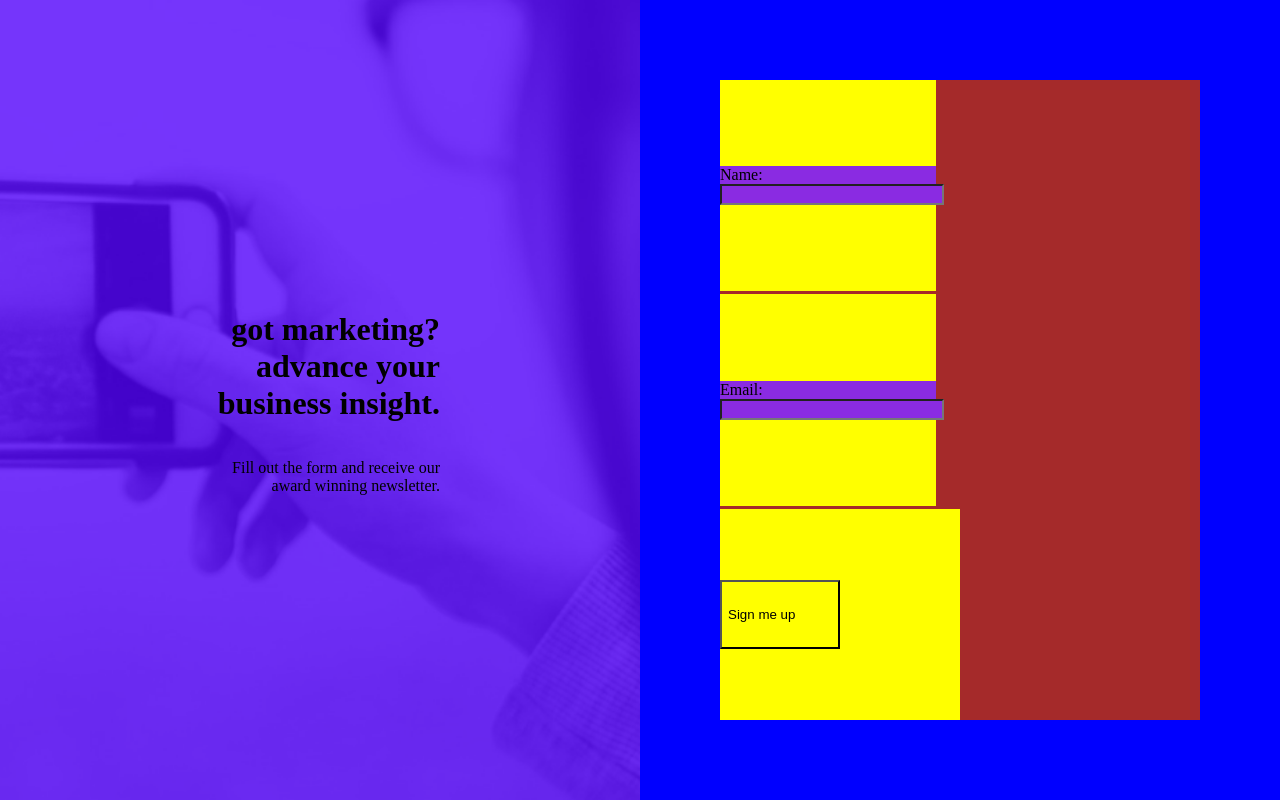
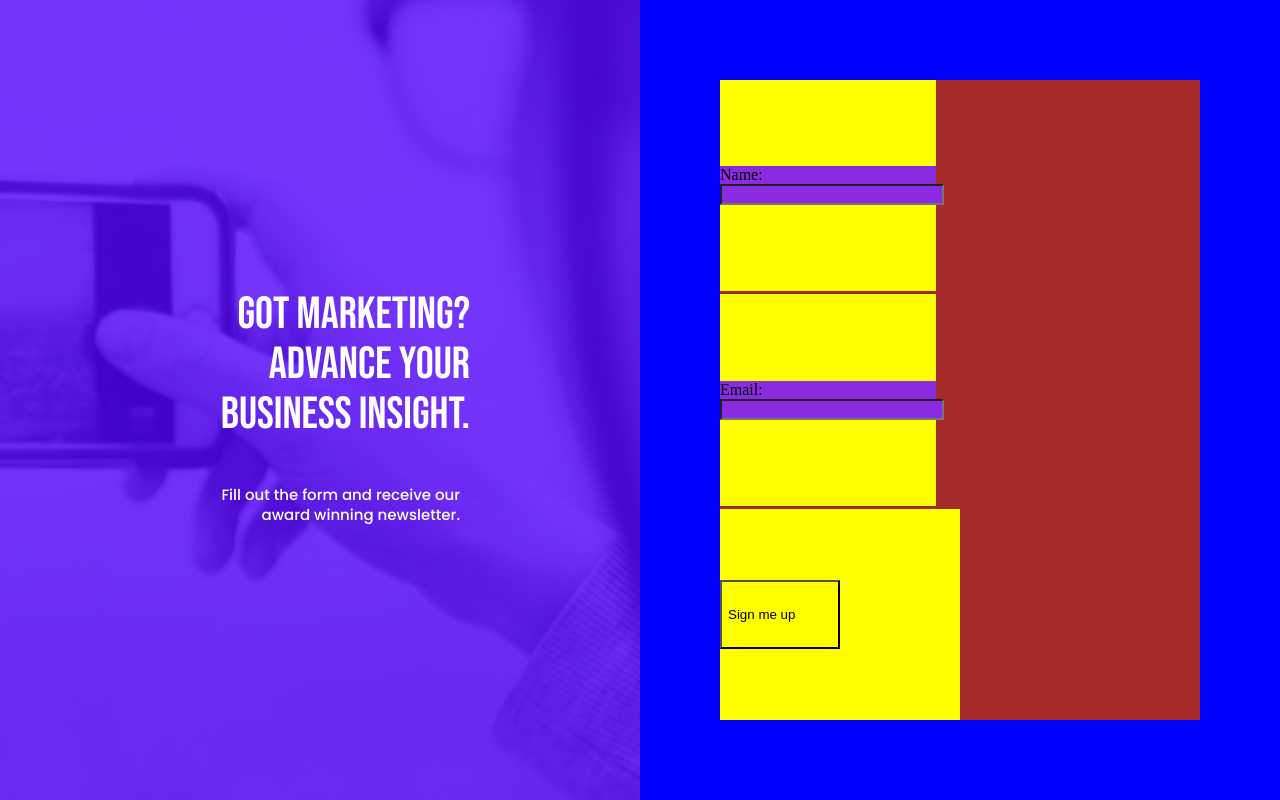
Before and after one commit to Edjhernandez/landingpage, a website: page index.html in a window 1280 px wide. Drawn offline with Linux system fonts and the light colour scheme.

Commit message:
Add styles of rectangle1

```diff
--- a/styles.css
+++ b/styles.css
@@ -25,10 +25,26 @@ body {
   height: 50%;
 }
 
-.container .rectangle1 h1,
-p {
+.container .rectangle1 h1 {
   max-width: 250px;
+  font-family: 'Bebas Neue', sans-serif, 'Times New Roman', Times, serif;
+  font-style: normal;
+  font-weight: 400;
+  font-size: 45px;
+  line-height: 50px;
   text-align: center;
+  color: #fff;
+}
+
+.container .rectangle1 p {
+  max-width: 250px;
+  font-family: 'Poppins', sans-serif, 'Times New Roman', Times, serif;
+  font-style: normal;
+  font-weight: 500;
+  font-size: 15px;
+  line-height: 20px;
+  text-align: center;
+  color: #fff;
 }
 
 .container .rectangle2 {
@@ -89,11 +105,16 @@ input {
     width: 50%;
   }
 
-  .container .rectangle1 h1,
-  p {
-    max-width: 320px;
+  .container .rectangle1 h1 {
+    max-width: 360px;
     text-align: center;
   }
+
+  .container .rectangle1 p {
+    max-width: 400px;
+    text-align: center;
+  }
+
 }
 
 @media screen and (min-width: 770px) {
@@ -130,9 +151,13 @@ input {
     width: 50%;
   }
 
-  .container .rectangle1 h1,
-  p {
-    max-width: 240px;
+  .container .rectangle1 h1 {
+    max-width: 300px;
+    text-align: right;
+  }
+
+  .container .rectangle1 p {
+    max-width: 280px;
     text-align: right;
   }
 }
```
